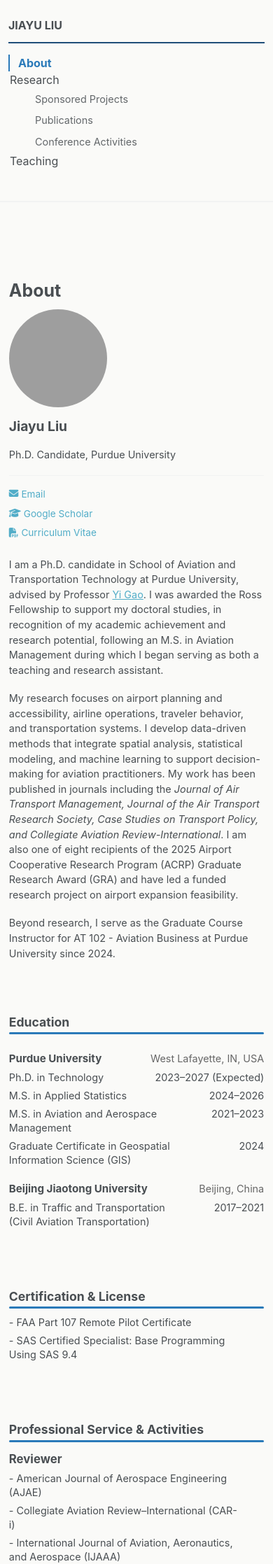
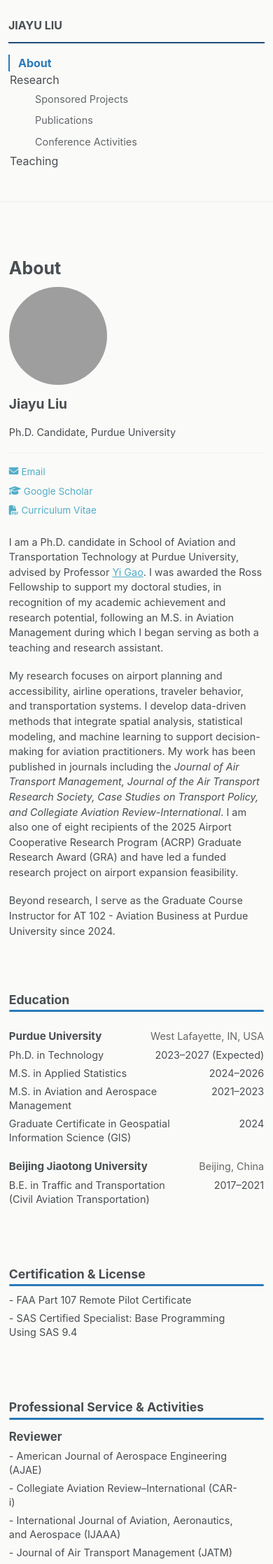
Before and after one commit to liu3309/liu3309.github.io, a Jekyll site: the page built from index.md, in a window 390 px wide. Shown: the top 2235 px of the page at 70% size. Built offline with Jekyll 4.4.1, drawn with Linux system fonts in a browser that asks for light colours; a script that is not in the unit is left out.

Commit message:
Update main.scss

```diff
--- a/assets/css/main.scss
+++ b/assets/css/main.scss
@@ -583,7 +583,7 @@
 }
 
 .research-section + .research-section {
-  margin-top: 3rem;
+  margin-top: 2rem;
   padding-top: 0.5rem;
   border-top: none;
 }
@@ -1693,7 +1693,7 @@ html {
   .page__inner-wrap,
   .page__content {
     margin-top: 0 !important;
-    padding-top: 3rem !important;
+    padding-top: 2rem !important;
   }
 
   .page__content > :first-child {
```
